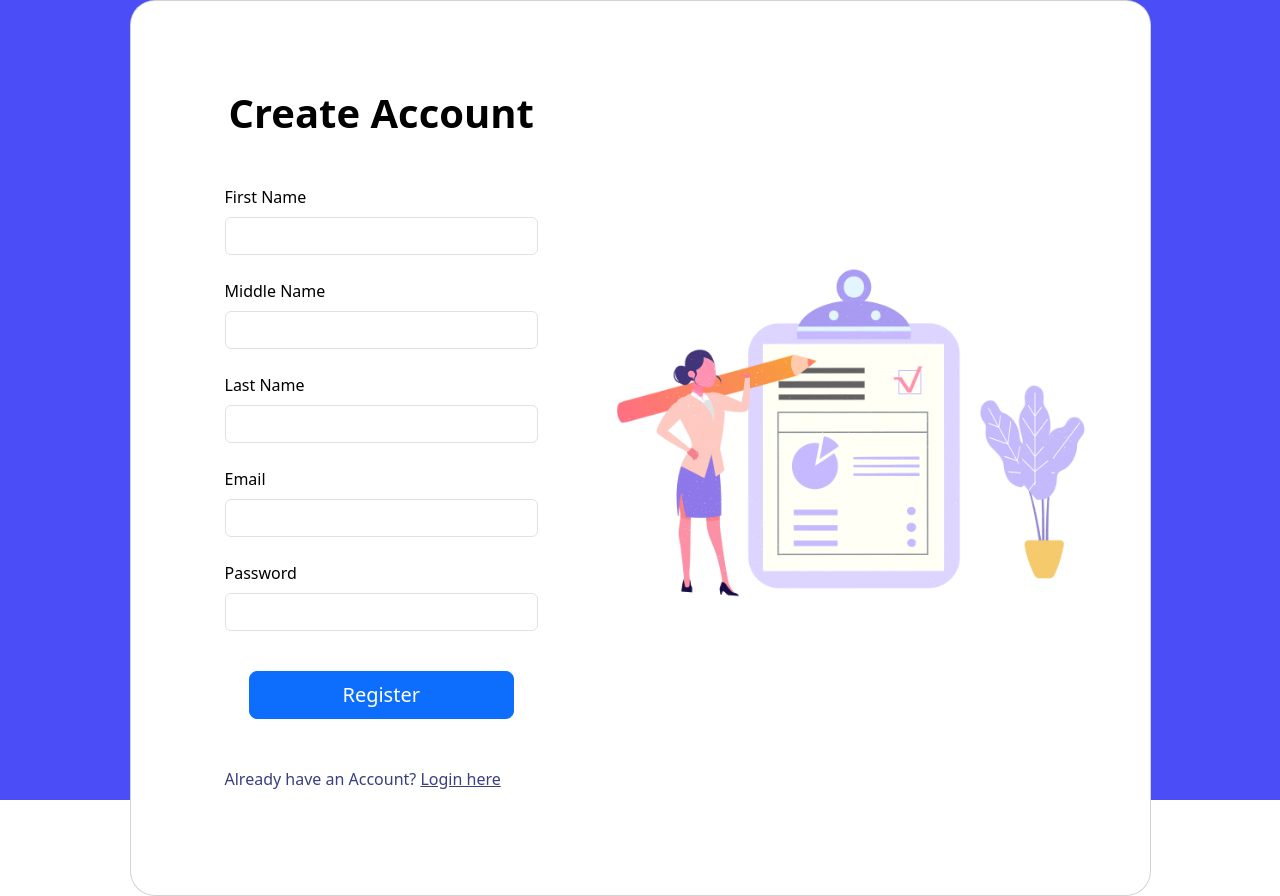
After one commit to shadowww2802/task_management, a PHP site: page /RegistrationUI.php in a window 1280 px wide. The commit adds this page. Run offline with PHP 8.4, Linux system fonts and the light colour scheme.

Commit message:
rename file and added registration

```diff
--- /dev/null
+++ b/RegistrationUI.php
@@ -0,0 +1,80 @@
+<!DOCTYPE html>
+<html lang="en">
+<head>
+    <meta charset="UTF-8">
+    <meta name="viewport" content="width=device-width, initial-scale=1.0">
+    <title>Registration</title>
+    <link href="https://cdn.jsdelivr.net/npm/bootstrap@5.3.3/dist/css/bootstrap.min.css" rel="stylesheet" integrity="sha384-QWTKZyjpPEjISv5WaRU9OFeRpok6YctnYmDr5pNlyT2bRjXh0JMhjY6hW+ALEwIH" crossorigin="anonymous">
+</head>
+<body>
+    <section class="vh-100" style="background-color: #4b4df7;">
+        <div class="container h-100">
+            <div class="row d-flex justify-content-center align-items-center h-100" >
+            <div class="col-lg-12 col-xl-11">
+                <div class="card text-black" style="border-radius: 25px;" >
+                <div class="card-body p-md-5">
+                    <div class="row justify-content-center" style="margin-left: 10px">
+                    <div class="col-md-10 col-lg-6 col-xl-5 order-2 order-lg-1 mt-3">
+
+                        <p class="text-center h1 fw-bold mb-5 mx-1 mx-md-4 mt-4">Create Account</p>
+
+                        <form class="mx-1 mx-md-4">
+
+                        <!-- First, Middle, and Last Name Textfield -->
+                        <div class="d-flex flex-row align-items-center mb-4">
+                            <div class="form-outline flex-fill">
+                            <label class="form-label" for="form3Example1c">First Name</label>
+                                <input type="text" id="form3Example1c" class="form-control" />
+                            </div>
+                        </div>
+                        <div class="d-flex flex-row align-items-center mb-4">
+                            <div class="form-outline flex-fill">
+                            <label class="form-label" for="form3Example1c">Middle Name</label>
+                                <input type="text" id="form3Example1c" class="form-control" />
+                            </div>
+                        </div>
+                        <div class="d-flex flex-row align-items-center mb-4">
+                            <div class="form-outline flex-fill">
+                            <label class="form-label" for="form3Example1c">Last Name</label>
+                                <input type="text" id="form3Example1c" class="form-control" />
+                            </div>
+                        </div>
+
+                        <!-- Email and Password Textfield -->
+                        <div class="d-flex flex-row align-items-center mb-4">
+                            <div class="form-outline flex-fill">
+                                <label class="form-label" for="form3Example3c">Email</label>
+                                <input type="email" id="form3Example3c" class="form-control" />
+                            </div>
+                        </div>
+
+                        <div class="d-flex flex-row align-items-center mb-4">
+                            <div class="form-outline flex-fill">
+                                <label class="form-label" for="form3Example4c">Password</label>
+                                <input type="password" id="form3Example4c" class="form-control" />
+                            </div>
+                        </div>
+
+                        <div class="d-flex justify-content-center mx-4 mb-3 mb-lg-4">
+                            <button type="button" class="btn btn-primary btn-lg w-100 mt-3">Register</button>
+                        </div>
+
+                        <p class="mb-5 pb-lg-2 mt-5" style="color: #393f81;">Already have an Account?
+                        <a href="LoginUI.php" style="color: #393f81;">Login here</a></p>
+
+                        </form>
+
+                    </div>
+                    <div class="col-md-10 col-lg-6 col-xl-7 d-flex align-items-center order-1 order-lg-2">
+                        <img src="../task_management/img/Registration.png" alt="Registration Image" class="img-fluid" style="margin-bottom: 10vh" />
+                    </div>
+                    </div>
+                </div>
+                </div>
+            </div>
+            </div>
+        </div>
+    </section>
+    <script src="https://cdn.jsdelivr.net/npm/bootstrap@5.3.3/dist/js/bootstrap.bundle.min.js" integrity="sha384-YvpcrYf0tY3lHB60NNkmXc5s9fDVZLESaAA55NDzOxhy9GkcIdslK1eN7N6jIeHz" crossorigin="anonymous"></script>
+</body>
+</html>
```
Also changed, not shown: LogInUI.php (+13 -9 lines), img/Registration.png (added).
